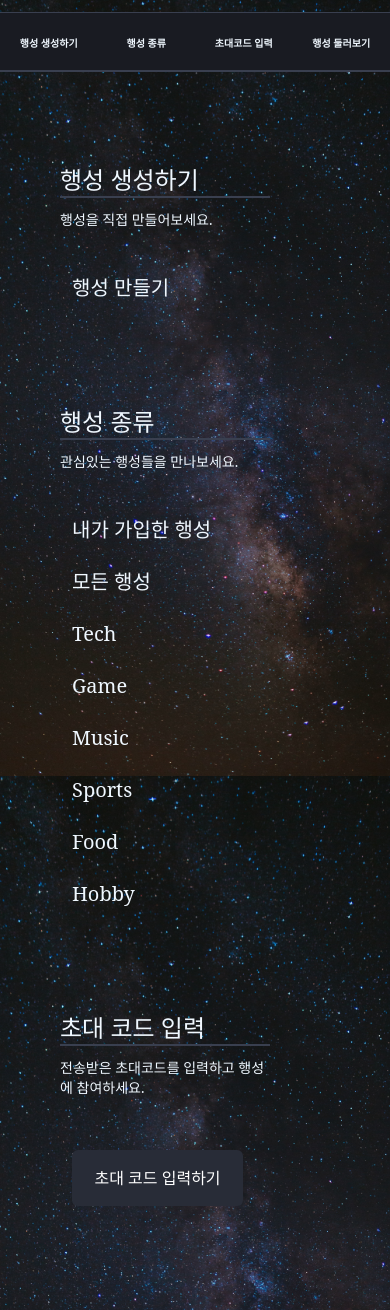
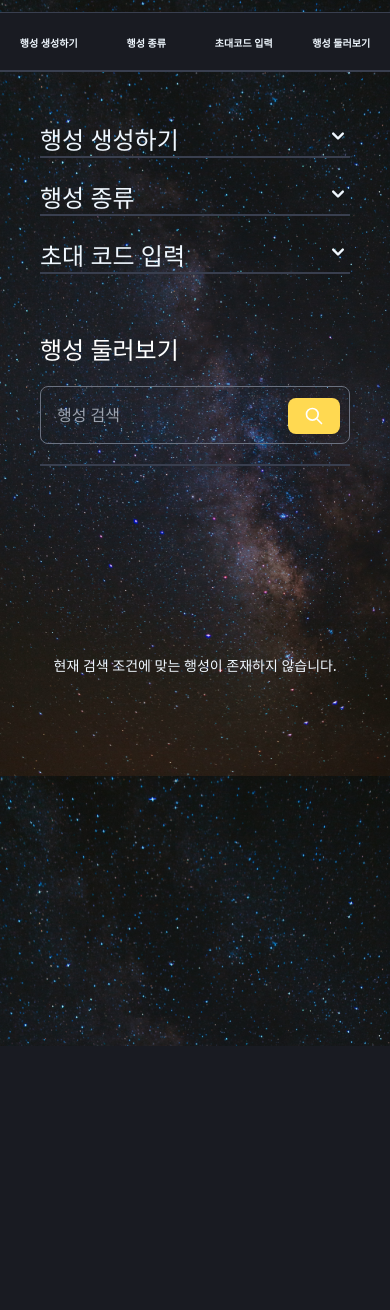
Before and after one commit to kwonjh0825/KDT_FinalProject, a Django app: page /planets/ in a window 390 px wide. Shown: the part 68-1378 px from the top of the page. After the commit the page ends 1114 px from the top, so only its background shows below. Run offline with Django 3.2, Linux system fonts and the light colour scheme; data that the repository does not hold is empty; some libraries are stand-ins or nearby versions; some web fonts are replaced.

Commit message:
KP-104 add accodion_in_planet_list.html

```diff
--- a/app_planets/templates/planets/planet_list.html
+++ b/app_planets/templates/planets/planet_list.html
@@ -157,20 +157,50 @@ Catsmos
         <div class="md:hidden flex flex-col justify-between border-b-2 border-[#393f4f]">
 
           <!-- md크기 이하, 좌측 사이드바였던 것 -->
-          <div class="md:hidden pe-10 me-10 mb-20 pt-10 ps-5">
-            <div id="sec1">
-              <p class="text-2xl border-b-2 border-[#393f4f] pt-3 mb-3">행성 생성하기</p>
-              <p class="text-sm pb-3 mb-5">행성을 직접 만들어보세요.</p>
+          <div class="md:hidden mb-10">
+            <div id="sec1" class="mb-3">
+              <div id="accordion-flush" data-accordion="collapse" data-active-classes="text-[#f0f8ff]" data-inactive-classes="text-[#f0f8ff]">
+                <div id="accordion-flush-heading-1">
+                  <button type="button" class="flex flex-row justify-between border-b-2 border-[#393f4f]  w-full text-2xs text-left text-[#f0f8ff]" data-accordion-target="#accordion-flush-body-1" aria-expanded="false" aria-controls="accordion-flush-body-1">
+                    <span class="text-2xl pt-3">
+                      행성 생성하기
+                    </span>
+                    <span class='mt-3 '>
+                      <svg data-accordion-icon class="w-6 h-6 shrink-0" fill="currentColor" viewBox="0 0 20 20" xmlns="http://www.w3.org/2000/svg"><path fill-rule="evenodd" d="M5.293 7.293a1 1 0 011.414 0L10 10.586l3.293-3.293a1 1 0 111.414 1.414l-4 4a1 1 0 01-1.414 0l-4-4a1 1 0 010-1.414z" clip-rule="evenodd"></path></svg>
+                    </span>
+                  </button>
+                </div>
+              </div>
+
+              <div id="accordion-flush-body-1" class="hidden" aria-labelledby="accordion-flush-heading-1">
+                <div class="border-b-1 border-[#393f4f]">
+                  <p class="text-sm pt-2 pb-3 mb-5">행성을 직접 만들어보세요.</p>
                   <div class="p-3 rounded-md hover:bg-[#ffd951]" id="planet-list-button">
                     <a class="text-x" href="{% url 'planets:planet_create' %}">
                       <p class="text-xl">행성 만들기</p>
                     </a>
                   </div>
                 </div>
+              </div>
+            </div>
 
-            <div id="sec2">
-              <p class="text-2xl border-b-2 border-[#393f4f] pt-3 mt-20 mb-3">행성 종류</p>
-              <p class="text-sm pb-3 mb-5">관심있는 행성들을 만나보세요.</p>
+            <div id="sec2" class="mb-3">
+              <div id="accordion-flush" data-accordion="collapse" data-active-classes="text-[#f0f8ff]" data-inactive-classes="text-[#f0f8ff]">
+                <div id="accordion-flush-heading-2">
+                  <button type="button" class="flex flex-row justify-between border-b-2 border-[#393f4f]  w-full text-2xs text-left text-[#f0f8ff]" data-accordion-target="#accordion-flush-body-2" aria-expanded="false" aria-controls="accordion-flush-body-2">
+                    <span class="text-2xl pt-3">
+                      행성 종류
+                    </span>
+                    <span class='mt-3 '>
+                      <svg data-accordion-icon class="w-6 h-6 shrink-0" fill="currentColor" viewBox="0 0 20 20" xmlns="http://www.w3.org/2000/svg"><path fill-rule="evenodd" d="M5.293 7.293a1 1 0 011.414 0L10 10.586l3.293-3.293a1 1 0 111.414 1.414l-4 4a1 1 0 01-1.414 0l-4-4a1 1 0 010-1.414z" clip-rule="evenodd"></path></svg>
+                    </span>
+                  </button>
+                </div>
+              </div>
+
+              <div id="accordion-flush-body-2" class="hidden" aria-labelledby="accordion-flush-heading-1">
+                <div class="border-b-1 border-[#393f4f]">
+                  <p class="text-sm pt-2 pb-3 mb-5">관심있는 행성들을 만나보세요.</p>
                   <div class="p-3 rounded-md hover:bg-[#ffd951]">
                     <a class="text-x" href="{% url 'planets:my_planet_filter'%}">
                       <p class="text-xl">내가 가입한 행성</p>
@@ -212,16 +242,35 @@ Catsmos
                     </a>
                   </div>
                 </div>
+              </div>
+            </div>
 
             <div id="sec3">
-              <p class="text-2xl mt-20 border-b-2 border-[#393f4f] pt-3 mb-3">초대 코드 입력</p>
-              <p class="text-sm mb-5">전송받은 초대코드를 입력하고 행성에 참여하세요.</p>
+              <div id="accordion-flush" data-accordion="collapse" data-active-classes="text-[#f0f8ff]" data-inactive-classes="text-[#f0f8ff]">
+                <div id="accordion-flush-heading-3">
+                  <button type="button" class="flex flex-row justify-between border-b-2 border-[#393f4f]  w-full text-2xs text-left text-[#f0f8ff]" data-accordion-target="#accordion-flush-body-3" aria-expanded="false" aria-controls="accordion-flush-body-3">
+                    <span class="text-2xl pt-3">
+                      초대 코드 입력
+                    </span>
+                    <span class='mt-3 '>
+                      <svg data-accordion-icon class="w-6 h-6 shrink-0" fill="currentColor" viewBox="0 0 20 20" xmlns="http://www.w3.org/2000/svg"><path fill-rule="evenodd" d="M5.293 7.293a1 1 0 011.414 0L10 10.586l3.293-3.293a1 1 0 111.414 1.414l-4 4a1 1 0 01-1.414 0l-4-4a1 1 0 010-1.414z" clip-rule="evenodd"></path></svg>
+                    </span>
+                  </button>
+                </div>
+              </div>
+
+              <div id="accordion-flush-body-3" class="hidden" aria-labelledby="accordion-flush-heading-3">
+                <div class="border-b-1 border-[#393f4f]">
+                  <p class="text-sm pt-2 pb-3 mb-5">전송받은 초대코드를 입력하고 행성에 참여하세요.</p>
                   <div class="p-3">
                     <button data-modal-target="defaultModal2" data-modal-toggle="defaultModal2" class="block text-white bg-[#282c37] hover:bg-[#ffd951] rounded-md text-base w-[92%] py-4 my-5 text-center" type="button">
                       <p class="text-base">초대 코드 입력하기</p>
                     </button>
                   </div>
                 </div>
+              </div>
+            </div>
+
           </div>
 
 
@@ -476,6 +525,43 @@ btn4.addEventListener('click', () => {
   window.scrollBy({top: sec4.getBoundingClientRect().top-180, behavior: 'smooth'});
 });
 
+// 클릭 시 아코디언 열리도록 설정
+document.getElementById("btn1").addEventListener("click", function() {
+  var accordionBody = document.getElementById("accordion-flush-body-1");
+  if (accordionBody.style.display === "none" || accordionBody.style.display === "") {
+    accordionBody.style.display = "block";
+  } else {
+    accordionBody.style.display = "none";
+  }
+});
+
+document.getElementById("btn2").addEventListener("click", function() {
+  var accordionBody = document.getElementById("accordion-flush-body-2");
+  if (accordionBody.style.display === "none" || accordionBody.style.display === "") {
+    accordionBody.style.display = "block";
+  } else {
+    accordionBody.style.display = "none";
+  }
+});
+
+document.getElementById("btn3").addEventListener("click", function() {
+  var accordionBody = document.getElementById("accordion-flush-body-3");
+  if (accordionBody.style.display === "none" || accordionBody.style.display === "") {
+    accordionBody.style.display = "block";
+  } else {
+    accordionBody.style.display = "none";
+  }
+});
+
+document.getElementById("btn4").addEventListener("click", function() {
+  var accordionBody = document.getElementById("accordion-flush-body-4");
+  if (accordionBody.style.display === "none" || accordionBody.style.display === "") {
+    accordionBody.style.display = "block";
+  } else {
+    accordionBody.style.display = "none";
+  }
+});
+
 
 // 관찰자 설정
 {% comment %} let observerOptions = {
```
Lines whose indentation alone changed are shown as unchanged.
